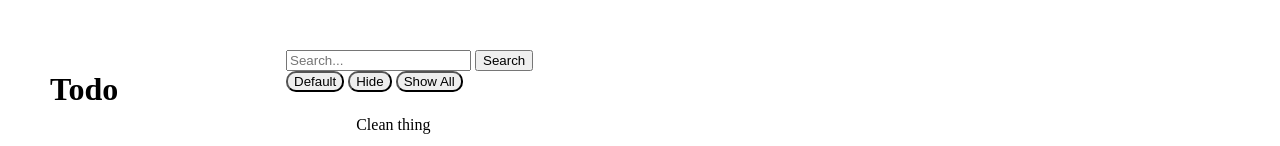
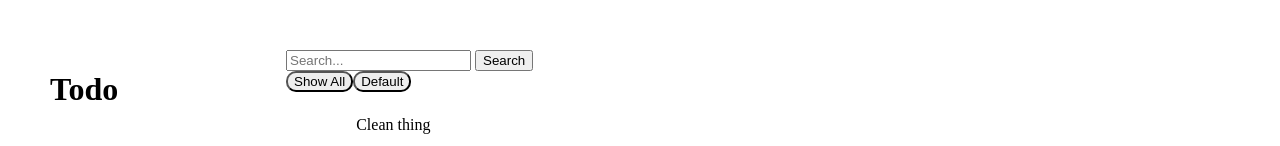
Before and after one commit to JSzkup/odin-todo, a website built with webpack: page src/template.html in a window 1280 px wide. Shown: the top 146 px of the page. Built offline with nearby package versions, Linux system fonts and the light colour scheme.

Commit message:
add dynamic filter functionality for projects

```diff
--- a/src/template.html
+++ b/src/template.html
@@ -27,11 +27,7 @@
             <input type="text" id="searchBar" placeholder="Search...">
             <button id="search-confirm-btn">Search</button>
 
-            <div id="filters">
-                <button id="Default" class="filter-btn">Default</button>
-                <button id="Hide" class="filter-btn">Hide</button>
-                <button id="show-all" class="filter-btn">Show All</button>
-            </div>
+            <div id="filters"></div>
         </div>
 
         <div id="main-todos">
--- a/src/todoView.js
+++ b/src/todoView.js
@@ -154,6 +154,9 @@ function deleteTodo(todoElement) {
     deleteButton.addEventListener("click", () => {
         const delTodoElement = deleteButton.parentElement.parentElement;
         delTodoElement.remove();
+
+        // Recreate filter buttons after deletion
+        createFilterButtons();
     });
 
     todoElement.appendChild(deleteButton);
@@ -202,7 +205,11 @@ function submitTodo(todoArea, todoForm, elements) {
         const addButton = todoForm.previousElementSibling;
         todoArea.appendChild(addButton);
         todoArea.appendChild(todoForm);
+
+        // Recreate filter buttons after adding a new todo
+        createFilterButtons();
     });
+
 }
 
 function addTodoForm(todoArea) {
@@ -261,12 +268,20 @@ function resetForm(todoButton) {
     });
 }
 
-function getProjects() {
-    // TODO gets every project from todo items
-}
+function createProjectArray() {
+    // gets every project from todo items
+    const todoElements = document.querySelectorAll(".todo-item");
+    let projectArray = [];
 
-function projectArray(projects) {
-    // TODO turns each project into an array
+    Array.from(todoElements).forEach(element => {
+        const todoElementProject = element.dataset.project;
+        projectArray.push(todoElementProject);
+    });
+
+    // remove duplicates from the project array
+    projectArray = [...new Set(projectArray)];
+
+    return projectArray;
 }
 
 function filterSelection(filterID) {
@@ -292,9 +307,46 @@ function filterSelection(filterID) {
     });
 }
 
+function createFilterButtons() {
+    const filterArea = document.querySelector("#filters");
+
+    // Clear the filter area before adding new buttons to prevent duplicates
+    clearDiv("#filters");
+
+    // Adds a separate show all button that always appears
+    const showAllButton = document.createElement("button");
+    showAllButton.classList.add("filter-btn");
+    showAllButton.id = "show-all";
+    showAllButton.textContent = "Show All";
+
+    filterArea.appendChild(showAllButton);
+
+    const projectArray = createProjectArray();
+
+    // Create filter buttons for each project
+    for (let i = 0; i < projectArray.length; i++) {
+        const button = document.createElement("button");
+        button.classList.add("filter-btn");
+        button.id = projectArray[i];
+        button.textContent = projectArray[i];
+
+        filterArea.appendChild(button);
+    }
+
+    // TODO add a "completed" button to show only completed todos
+
+    // re-run function to add event listeners to the new buttons
+    filtersDOM();
+}
+
+function clearDiv(element) {
+    // empties a specified div
+    document.querySelector(element).innerHTML = "";
+}
+
 function filtersDOM() {
+
     const filterButtons = document.querySelectorAll(".filter-btn");
-    // TODO dynamically create filter buttons based on projects
 
     // initialize each filter button with filter function
     filterButtons.forEach(button => {
@@ -328,8 +380,8 @@ export function todoDOM() {
 
     resetForm(todoButton);
 
+    createFilterButtons();
     filtersDOM();
-    // filterSelection();
 
 
 }
```
